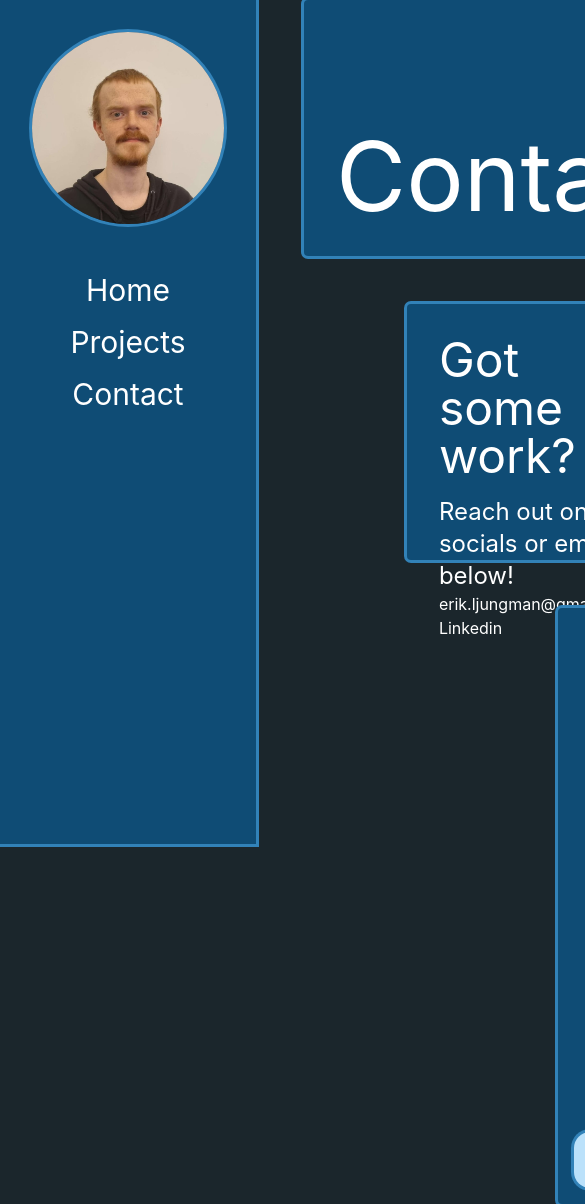
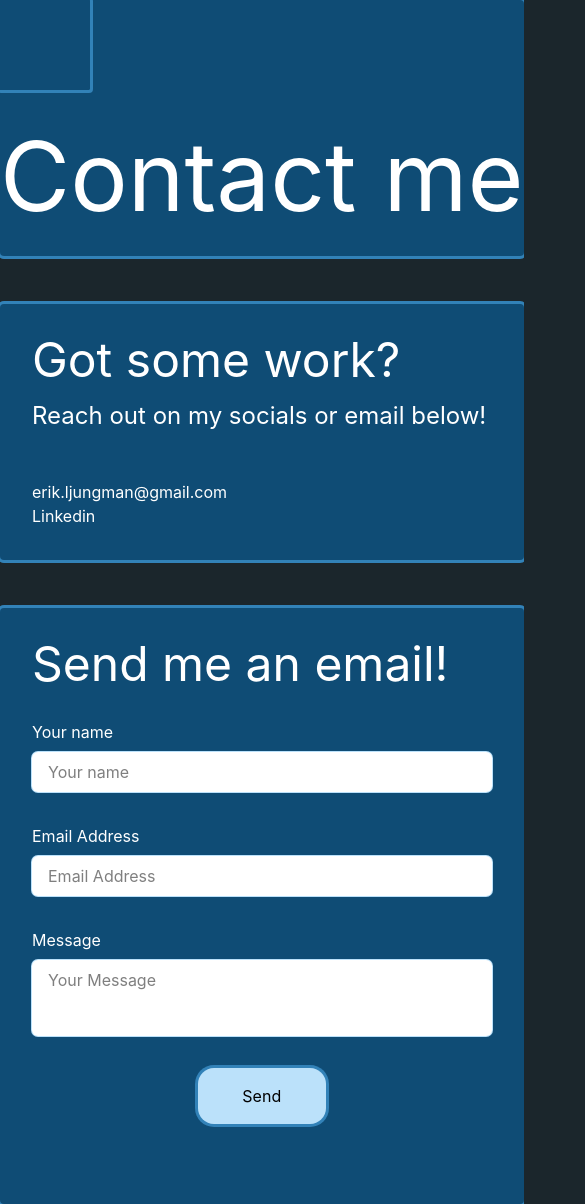
Before and after one commit to ColdIcyDays/react-portfolio, a React (Vite) app: page /Contact in a window 390 px wide. Shown: the top 1204 px of the page, 585 px wide, since content can reach past the window. Built offline with nearby package versions, Linux system fonts and the light colour scheme.

Commit message:
Worked on responsive design
 - Title.

```diff
--- a/src/App.css
+++ b/src/App.css
@@ -13,6 +13,10 @@
   --slide-width: 256px;
   --slide-gap: 10px;
   --slide-time: 50s;
+}
+
+body {
+  position: relative;
 }
 
 @theme {
@@ -71,7 +75,7 @@
   }
 
   .reg-top-titlediv {
-    @apply ml-12;
+    @apply xl:ml-12;
     @apply h-[256px];
     @apply min-h-[256px];
     @apply right-0;
@@ -83,9 +87,11 @@
   .reg-top-titlediv-text {
     @apply text-8xl;
     @apply pb-8;
-    @apply pl-8;
     @apply w-max;
     @apply h-min;
+    @apply mx-auto;
+    @apply xl:pl-8;
+    @apply xl:mx-0;
   }
 
   .reg-10-img {
--- a/src/components/contact/ContactContainer.tsx
+++ b/src/components/contact/ContactContainer.tsx
@@ -56,7 +56,6 @@ export function ContactContainer() {
             setFormSubmitState(EmailSentState.Failure)
         }
 
-
         aEvent.currentTarget.reset();
     }
 
@@ -71,8 +70,8 @@ export function ContactContainer() {
                   <img className='reg-10-img m-auto' src={profilePic}/>
               </div>*/}
 
-              <div className='flex flex-col reg-30-div w-3/4 ml-auto h-[256px] p-8'>
-                  <div className='w-1/2'>
+              <div className='flex flex-col reg-30-div w-full xl:w-3/4 ml-auto h-[256px] p-8'>
+                  <div className='w-full xl:w-1/2'>
                       <h1 className=' text-5xl'>Got some work?</h1>
                       <p className='pt-4 text-2xl '>Reach out on my socials or email below!</p>
                   </div>
@@ -87,7 +86,7 @@ export function ContactContainer() {
               </div>
               </div>
 
-              <div className='reg-30-div w-1/2 h-[596px] max-h-[596px] mt-[48px] ml-auto flex flex-col'>
+              <div className='xl:mb-0 pb-16 reg-30-div w-full xl:w-1/2 h-[596px] max-h-[596px] mt-[48px] ml-auto flex flex-col'>
                   <div>
                       <div className='w-full p-8'>
                           <h1 className='text-5xl'>Send me an email!</h1>
@@ -98,7 +97,7 @@ export function ContactContainer() {
                       </div>
                   </div>
                   <form ref={form} className='flex flex-col grow' onSubmit={SendEmail}>
-                      <div className='mx-8 mb-8 grow flex flex-col w-1/2'>
+                      <div className='mx-8 mb-8 grow flex flex-col xl:w-1/2'>
                           <label className='text-white'>Your name</label>
                           <input name={"name"} type={"text"} placeholder={"Your name"} className='mb-8 ring-1 bg-white ring-clr-10-2 w-full rounded-md px-4 py-2 mt-2 outline-none focus-ring-2 focus:ring-clr-10-1'/>
 
@@ -109,7 +108,7 @@ export function ContactContainer() {
                           <textarea name={"message"} placeholder={"Your Message"} className='resize-none grow ring-1 bg-white ring-clr-10-2 w-full rounded-md px-4 py-2 mt-2 outline-none focus-ring-2 focus:ring-clr-10-1'/>
                       </div>
 
-                        <input type={"submit"} value={"Send"} className='std-button max-w-[128px] max-h-[64px] mt-auto ml-4 mb-4'/>
+                        <input type={"submit"} value={"Send"} className='std-button min-w-[128px] max-w-[128px] max-h-[64px] mt-auto mx-auto xl:mr-0 xl:ml-4 mb-4'/>
                   </form>
               </div>
 
--- a/src/components/home/HomeContainer.tsx
+++ b/src/components/home/HomeContainer.tsx
@@ -16,8 +16,8 @@ export function HomeContainer() {
             </div>
             <div className='flex grow'>
 
-                    <div className='ml-12 w-min min-w-[512px] h-full flex flex-col'>
-                            <div className="h-auto w-full grow mt-12 bg-clr-30-1 rounded-sm ring-3 ring-clr-10-1">
+                    <div className='ml-12 xl:w-min w-full xl:mr-0 mr-12 xl:min-w-[512px] h-full flex flex-col'>
+                            <div className="h-auto grow mt-12 bg-clr-30-1 rounded-sm ring-3 ring-clr-10-1">
                                 <div className="m-auto w-max mt-[32px]">
 
                                     <h1 className="text-[64px]/18">Erik Ljungman</h1>
@@ -48,6 +48,7 @@ export function HomeContainer() {
 
                     </div>
 
+                <div className='w-full flex flex-row hidden xl:flex'>
                     <div className='w-[512px] m-auto max-h-full'>
                         <HomeVerticalProjectScroll DataToScroll={loadedData ? loadedData : []} AnimateReverse={false}/>
                     </div>
@@ -55,6 +56,7 @@ export function HomeContainer() {
                     <div className='w-[512px] m-auto max-h-full'>
                         <HomeVerticalProjectScroll DataToScroll={loadedData ? loadedData : []} AnimateReverse={true}/>
                     </div>
+                </div>
             </div>
         </div>
     )
--- a/src/components/projects/ProjectCategory.tsx
+++ b/src/components/projects/ProjectCategory.tsx
@@ -6,14 +6,14 @@ import {ProjectCategoryImageScrollContainer} from "./ProjectCategoryImageScrollC
 *  The projects should also be ordered by date. So newest projects first to oldest. */
 export function ProjectCategory({ ProjCategoryData }: { ProjCategoryData: CategoryData}) {
     return (
-        <div className="h-max flex flex-row items-center">
+        <div className="h-max flex flex-col xl:flex-row items-center">
             {/*<img src={ProjCategoryData.CategoryImage} className='ml-auto reg-10-img'/>*/}
             <ProjectCategoryImageScrollContainer someCategoryData={ProjCategoryData.Data}
                                                  aProjectCategorySubpageName={ProjCategoryData.CategorySubpageDenotation}/>
 
 
-            <div className='reg-30-div w-1/2 h-max min-h-85 min-w-1/3 ml-auto flex flex-col'>
-                <div className='w-1/2'>
+            <div className='reg-30-div xl:w-1/2 w-full h-max min-h-85 xl:min-w-1/3 ml-auto flex flex-col mt-12 xl:mt-0'>
+                <div className='w-1/2 m-auto'>
                     <h1 className='m-auto text-center p-8 text-3xl'>{ProjCategoryData.CategoryTitle}</h1>
                     <p className='m-auto p-8'>{ProjCategoryData.CategoryDescription}</p>
                 </div>
--- a/src/components/sidebar/Sidebar.tsx
+++ b/src/components/sidebar/Sidebar.tsx
@@ -6,7 +6,10 @@ import {Link} from "react-router-dom";
 
 export function Sidebar({somePageNames=["Home"]}) {
     return (
-        <SidebarContainer>
+        <>
+            <div className='hidden xl:block'>
+                <SidebarContainer
+                    isMobileSidebar={false}>
                     <div className={styles.sidebar_top_container}>
                         <Link to={"/Contact"}>
                             <img src={"/imgs/profile_picture.jpg"}
@@ -23,5 +26,28 @@ export function Sidebar({somePageNames=["Home"]}) {
                     <p style={{textAlign: "center"}}>Socials go here</p>
                 </div>*/}
                 </SidebarContainer>
+            </div>
+            <div className='block xl:hidden'>
+
+                <SidebarContainer
+                    isMobileSidebar={true}>
+                    <div className={styles.sidebar_top_container}>
+                        <Link to={"/Contact"}>
+                            <img src={"/imgs/profile_picture.jpg"}
+                                 className="rounded-full ring-3 ring-clr-10-1 w-[75%] block m-auto mt-8 hover:scale-105 transition-transform"/>
+                        </Link>
+                    </div>
+
+                    <SidebarPagelinksContainer
+                        somePageNames = {somePageNames}
+                    />
+
+                    {/*<div className={styles.sidebar_top_container} style={{marginTop: "auto"}}>
+                    <p style={{textAlign: "center"}}>Bottom</p>
+                    <p style={{textAlign: "center"}}>Socials go here</p>
+                </div>*/}
+                </SidebarContainer>
+            </div>
+        </>
     )
 }
--- a/src/components/sidebar/SidebarContainer.tsx
+++ b/src/components/sidebar/SidebarContainer.tsx
@@ -1,10 +1,51 @@
+export function SidebarContainer({ children, isMobileSidebar }: { children: React.ReactNode, isMobileSidebar:boolean }) {
+
+   /* const sidebarPopoutBtn = useRef<HTMLDivElement>(0);
+    const sidebarOuterdiv = useRef<HTMLDivElement>(0);*/
+    const [sidebarState, setSidebarState] = useState<boolean>(false);
+
+    function ClickSidebarPopout()
+    {
+        setSidebarState(!sidebarState);
+        console.log("Clicked sidebar popout! NewState is: " + !sidebarState);
+    }
+
+    /*if (sidebarPopoutBtn !== undefined && sidebarPopoutBtn.current !== undefined)
+    {
+        /!*sidebarPopoutBtn.current.addEventListener("visibilitychange", (event) =>
+        {
+            event.preventDefault();
+
+            if (sidebarPopoutBtn !== undefined && sidebarPopoutBtn.current !== undefined)
+            {
+                console.log("SIDEBAR POPOUT IS: " + sidebarPopoutBtn.current.checkVisibility() ? "VISIBLE" : "HIDDEN");
+            }
+            else
+            {
+                console.log("sidebarPopoutBtn is undefined!");
+            }
+        })*!/
+    }*/
+
+    return (
+        /*shadow-[-10px_0_20px_10px_rgba(0,0,0,1.0)]*/
+        <div /*ref={sidebarOuterdiv}*/
+             style={sidebarState && isMobileSidebar ? {marginLeft:0, position:"fixed"} : {position: isMobileSidebar ? "fixed" : "sticky"}}
+             className='transition-all ml-[-259px] xl:ml-0 sticky min-w-3xs max-w-3xs bg-clr-30-1 ring-3 ring-clr-10-1 self-start h-dvh top-0' >
+            <div /*ref={sidebarPopoutBtn}*/ onClick={ClickSidebarPopout}
+                 className='block xl:hidden reg-30-div absolute w-[96px] h-[96px] top-0 right-0 mr-[-96px] mt-[-3px] ring-0 border-b-3 border-r-3 border-clr-10-1'>
 
 
-export function SidebarContainer({ children }: { children: React.ReactNode }) {
-    return (
-        /*shadow-[-10px_0_20px_10px_rgba(0,0,0,1.0)]*/
-        <div className='min-w-3xs max-w-3xs flex flex-col bg-clr-30-1 ring-3 ring-clr-10-1 self-start sticky top-0 h-dvh ' >
-            {children}
+            </div>
+            <div className='flex flex-col'>
+                {children}
+            </div>
         </div>
-    )
+    /*<div /!*style={sidebarState && isMobileSidebar ? {marginLeft:0, position:"absolute"} : {position: isMobileSidebar ? "absolute" : "static"}}*!/
+        className=''>
+    </div>*/
+)
 }
+
+
+import {useRef, useState} from "react";
```
Also changed, not shown: src/components/projects/details/ProjectDetailsContainer.tsx (+17 -7 lines). Lines whose indentation alone changed are shown as unchanged.
